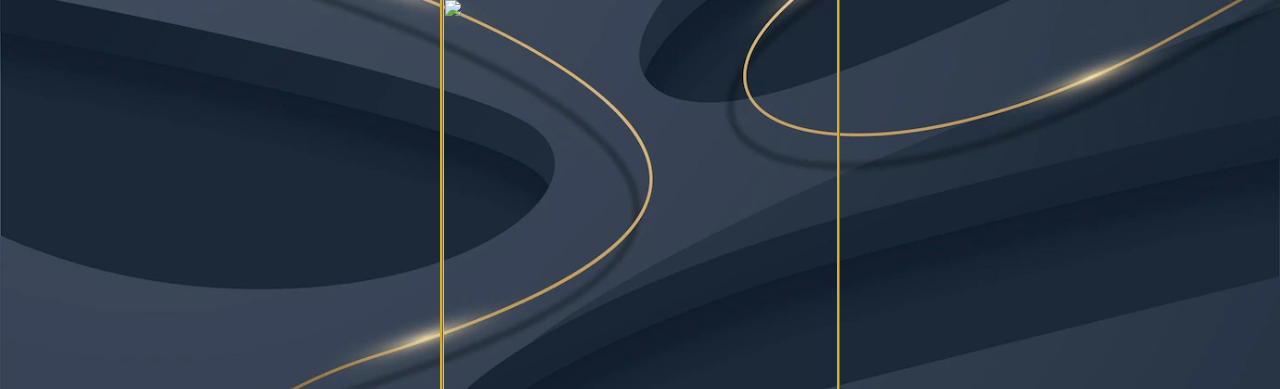
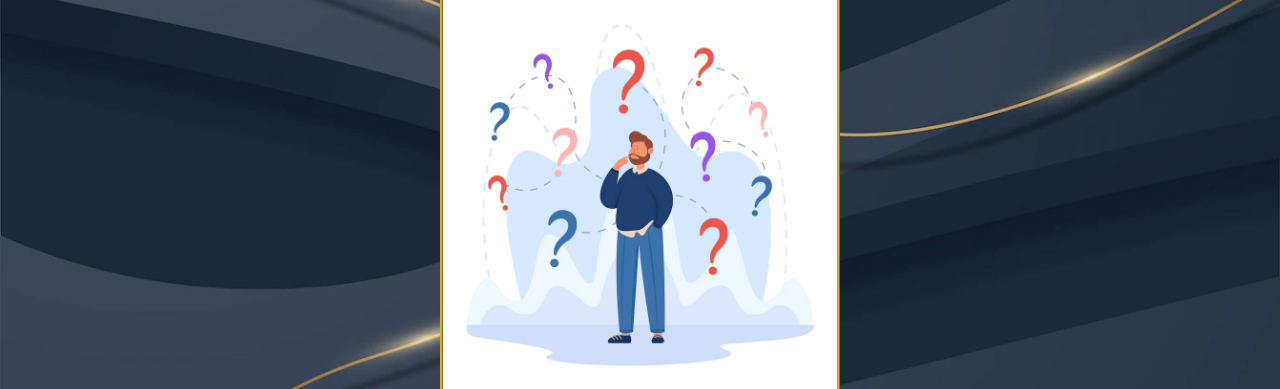
Before and after one commit to mmei04/DocvitaeMAXIMOMEI, a plain HTML site: page Doc Vitae Maximo Mei/index.html in a window 1280 px wide. Shown: the part 90-479 px from the top of the page. Drawn offline with nearby package versions, Linux system fonts and the light colour scheme.

Commit message:
Update index.html

```diff
--- a/Doc Vitae Maximo Mei/index.html
+++ b/Doc Vitae Maximo Mei/index.html
@@ -50,7 +50,7 @@
         <a class="btn" href="contacto.html"><button>Contacto</button></a>
     </header>
     <body>
-        <img src="Doc Vitae Maximo Mei/img/quiensoy.webp" class="perfilimg">
+        <img src="/img/quiensoy.webp" class="perfilimg">
         <h1 class="centrar">¿Quien soy?</h1>
         <h2 class="letras">Soy una persona interesada por la informatica, la programacion y temas nuevos para poder aprender en mis tiempos libres. </h2>
     </body>
```
